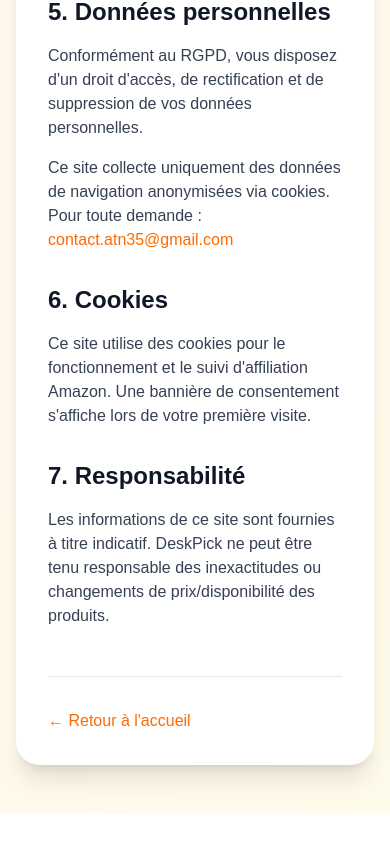
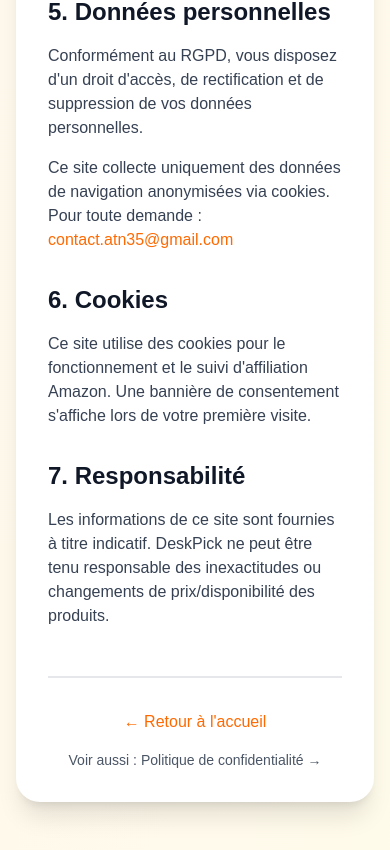
Before and after one commit to ATN35/affiliate-desk, a Next.js app: page /mentions-legales in a window 390 px wide. Shown: the part 1156-2006 px from the top of the page. Before the commit the page ends 1969 px from the top, so only its background shows below. Built offline with nearby package versions, Linux system fonts and the light colour scheme.

Commit message:
feat: mobile modal optimization + legal pages cross-navigation

```diff
--- a/app/mentions-legales/page.tsx
+++ b/app/mentions-legales/page.tsx
@@ -82,13 +82,21 @@ export default function MentionsLegales() {
           </p>
         </section>
 
-        <div className="mt-12 pt-8 border-t border-gray-200">
-          <Link
-            href="/"
-            className="inline-flex items-center text-orange-500 hover:text-orange-600 font-medium"
-          >
-            ← Retour à l&apos;accueil
-          </Link>
+        <div className="mt-12 pt-8 border-t-2 border-gray-200">
+          <div className="flex flex-col md:flex-row justify-between items-center gap-4">
+            <Link
+              href="/"
+              className="inline-flex items-center text-orange-500 hover:text-orange-600 font-medium transition-colors"
+            >
+              ← Retour à l&apos;accueil
+            </Link>
+            <Link
+              href="/politique-confidentialite"
+              className="inline-flex items-center text-gray-600 hover:text-gray-900 text-sm transition-colors"
+            >
+              Voir aussi : Politique de confidentialité →
+            </Link>
+          </div>
         </div>
       </div>
     </main>
--- a/components/ProductModal.tsx
+++ b/components/ProductModal.tsx
@@ -111,32 +111,32 @@ export default function ProductModal({ product, onClose }: ProductModalProps) {
             <div>
               <h2
                 id="modal-title"
-                className="text-lg sm:text-2xl md:text-3xl lg:text-4xl font-bold text-gray-900 mb-2 sm:mb-3 md:mb-4 line-clamp-2"
+                className="text-base sm:text-2xl md:text-3xl lg:text-4xl font-bold text-gray-900 mb-2 sm:mb-3 md:mb-4 line-clamp-2"
               >
                 {product.name}
               </h2>
 
               <p
                 id="modal-description"
-                className="text-sm sm:text-base md:text-lg text-gray-600 mb-3 sm:mb-5 md:mb-6 leading-snug sm:leading-relaxed line-clamp-3 sm:line-clamp-none"
+                className="text-xs sm:text-base md:text-lg text-gray-600 mb-2 sm:mb-5 md:mb-6 leading-snug sm:leading-relaxed line-clamp-2 sm:line-clamp-none"
               >
                 {product.description}
               </p>
 
-              {/* Features List - Hidden on small mobile */}
-              <div className="hidden sm:block mb-6 md:mb-8 space-y-2 md:space-y-3" role="list" aria-label="Points forts du produit">
-                <h3 className="font-semibold text-gray-900 mb-2 md:mb-3">Points forts :</h3>
-                <div className="flex items-start gap-2 md:gap-3" role="listitem">
-                  <span className="text-orange-500 mt-1" aria-hidden="true">✓</span>
-                  <span className="text-sm md:text-base text-gray-600">Design moderne et élégant</span>
+              {/* Features List - Compact on Mobile */}
+              <div className="mb-3 sm:mb-6 md:mb-8 space-y-1 sm:space-y-2 md:space-y-3" role="list" aria-label="Points forts du produit">
+                <h3 className="font-semibold text-gray-900 mb-1 sm:mb-2 md:mb-3 text-xs sm:text-base">Points forts :</h3>
+                <div className="flex items-start gap-1.5 sm:gap-2 md:gap-3" role="listitem">
+                  <span className="text-orange-500 text-xs sm:text-base mt-0.5" aria-hidden="true">✓</span>
+                  <span className="text-xs sm:text-sm md:text-base text-gray-600">Design moderne et élégant</span>
                 </div>
-                <div className="flex items-start gap-2 md:gap-3" role="listitem">
-                  <span className="text-orange-500 mt-1" aria-hidden="true">✓</span>
-                  <span className="text-sm md:text-base text-gray-600">Qualité professionnelle</span>
+                <div className="flex items-start gap-1.5 sm:gap-2 md:gap-3" role="listitem">
+                  <span className="text-orange-500 text-xs sm:text-base mt-0.5" aria-hidden="true">✓</span>
+                  <span className="text-xs sm:text-sm md:text-base text-gray-600">Qualité professionnelle</span>
                 </div>
-                <div className="flex items-start gap-2 md:gap-3" role="listitem">
-                  <span className="text-orange-500 mt-1" aria-hidden="true">✓</span>
-                  <span className="text-sm md:text-base text-gray-600">Recommandé par notre équipe</span>
+                <div className="flex items-start gap-1.5 sm:gap-2 md:gap-3" role="listitem">
+                  <span className="text-orange-500 text-xs sm:text-base mt-0.5" aria-hidden="true">✓</span>
+                  <span className="text-xs sm:text-sm md:text-base text-gray-600">Recommandé par notre équipe</span>
                 </div>
               </div>
             </div>
@@ -147,7 +147,7 @@ export default function ProductModal({ product, onClose }: ProductModalProps) {
                 href={product.affiliateLink}
                 target="_blank"
                 rel="noopener noreferrer"
-                className="block w-full bg-linear-to-r from-orange-500 to-amber-500 text-white text-center py-2.5 sm:py-3 md:py-4 rounded-lg sm:rounded-xl md:rounded-2xl font-semibold text-sm sm:text-base md:text-lg hover:shadow-xl hover:scale-105 transition-all duration-200 focus:outline-none focus:ring-4 focus:ring-orange-500 focus:ring-offset-2"
+                className="block w-full bg-linear-to-r from-orange-500 to-amber-500 text-white text-center py-2 sm:py-3 md:py-4 rounded-lg sm:rounded-xl md:rounded-2xl font-semibold text-xs sm:text-base md:text-lg hover:shadow-xl hover:scale-105 transition-all duration-200 focus:outline-none focus:ring-4 focus:ring-orange-500 focus:ring-offset-2"
                 aria-label={`Voir ${product.name} sur Amazon - Nouvelle fenêtre`}
               >
                 Voir le prix sur Amazon →
@@ -155,7 +155,7 @@ export default function ProductModal({ product, onClose }: ProductModalProps) {
 
               <button
                 onClick={onClose}
-                className="text-xs sm:text-sm text-gray-600 text-center mt-2 sm:mt-3 md:mt-4 font-medium hover:text-orange-500 transition-colors w-full cursor-pointer"
+                className="text-xs sm:text-sm text-gray-600 text-center mt-1.5 sm:mt-3 md:mt-4 font-medium hover:text-orange-500 transition-colors w-full cursor-pointer"
                 aria-label="Retour à la page d'accueil"
               >
                 ← Retour à l&apos;accueil
```
